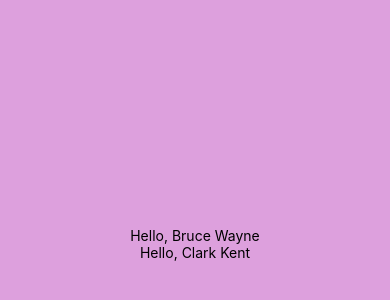
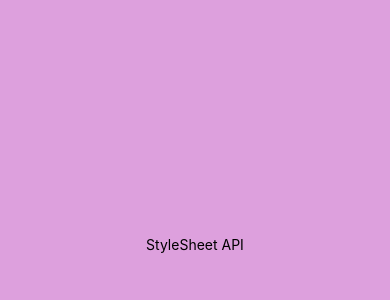
Before and after one commit to theo-fortune/heyo, a React Native app: screen / in a window 390 px wide. Shown: the part 178-478 px from the top of the page. Built offline with nearby package versions, Linux system fonts and the light colour scheme.

Commit message:
StyleSheet API

```diff
--- a/App.js
+++ b/App.js
@@ -1,20 +1,20 @@
-import { View } from "react-native";
-import { useState } from "react";
+import { View, Text, StyleSheet } from "react-native";
 import Greet from "./components/Greet";
 
 export default function App() {
   return (
-    <View
-      style={{
-        flex: 1,
-        justifyContent: "center",
-        alignItems: "center",
-        backgroundColor: "plum",
-        padding: 60,
-      }}
-    >
-      <Greet name={"Bruce Wayne"}/>
-      <Greet name={"Clark Kent"}/>
+    <View style={styles.container}>
+      <Text>StyleSheet API</Text>
     </View>
   );
 }
+
+const styles = StyleSheet.create({
+  container: {
+    flex: 1,
+    justifyContent: "center",
+    alignItems: "center",
+    backgroundColor: "plum",
+    padding: 60,
+  },
+});
```
